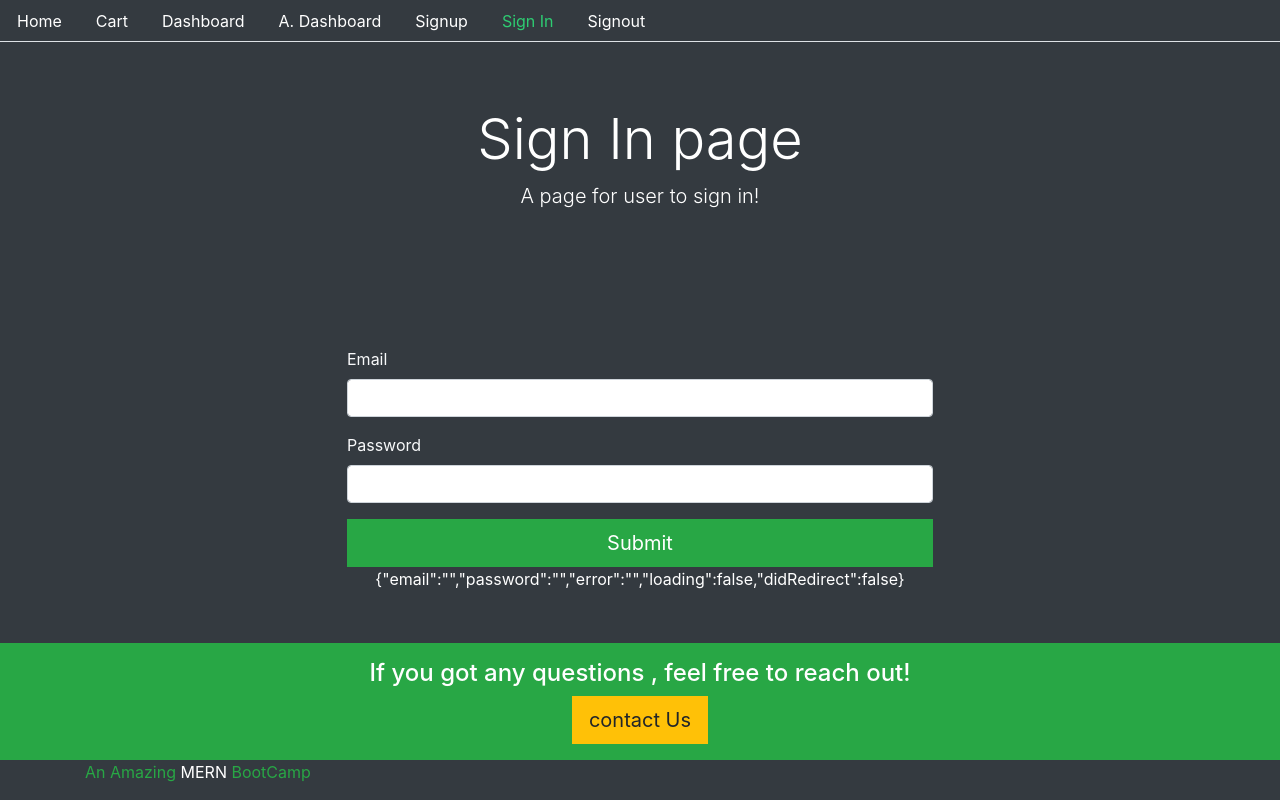
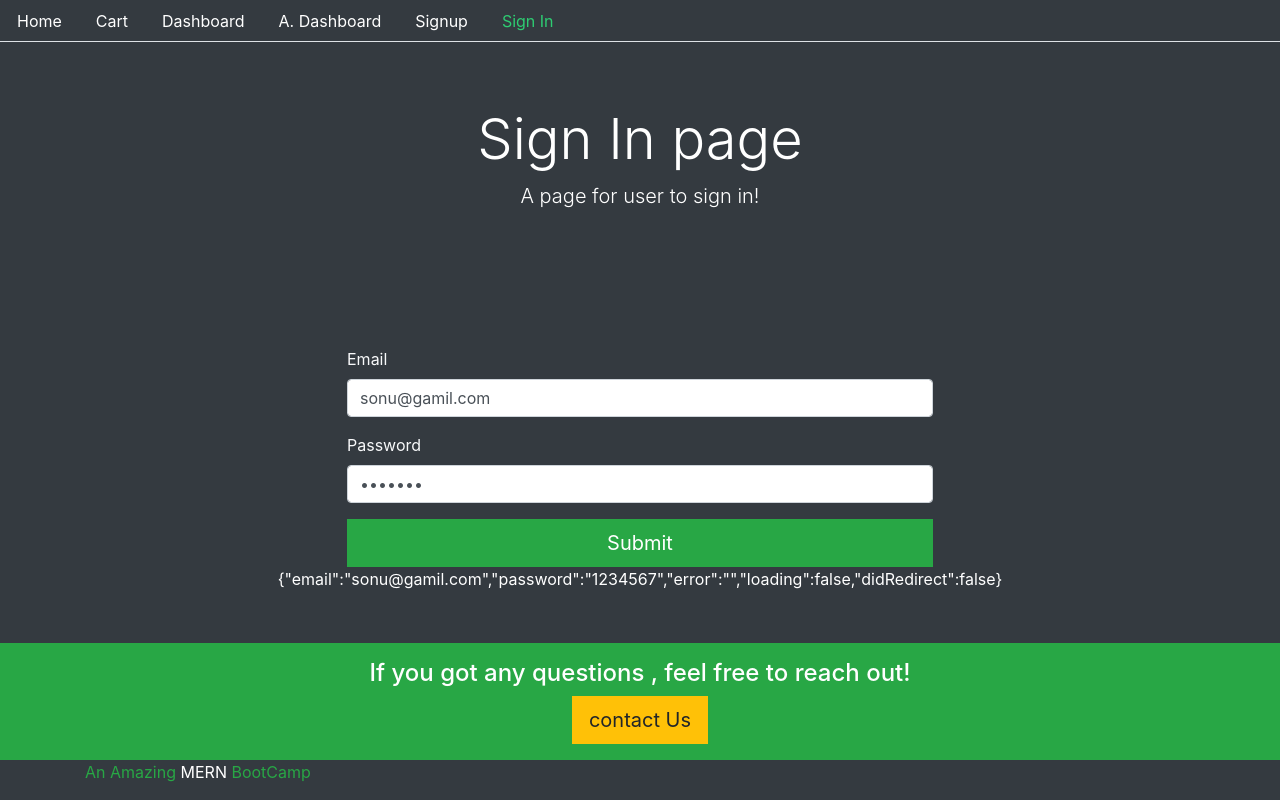
Before and after one commit to Pandey-Shailesh/Mern-Project, a React (Create React App) app in the folder projfrontend/: page /signin in a window 1280 px wide. Built offline with nearby package versions, Linux system fonts and the light colour scheme.

Commit message:
made signout and it works very fine

```diff
--- a/projfrontend/src/core/NavigationBar.js
+++ b/projfrontend/src/core/NavigationBar.js
@@ -1,5 +1,6 @@
-import React from "react";
+import React, { Fragment } from "react";
 import { Link, withRouter } from "react-router-dom";
+import { signout, isAuthenticated } from "../auth/helper";
 
 const currentTab = (history, path) => {
   if (history.location.pathname === path) {
@@ -44,6 +45,8 @@
           A. Dashboard
         </Link>
       </li>
+      {!isAuthenticated() && (
+        <Fragment>
           <li className="nav-item">
             <Link
               style={currentTab(history, "/signup")}
@@ -62,15 +65,22 @@
               Sign In
             </Link>
           </li>
+        </Fragment>
+      )}
+      {isAuthenticated() && (
         <li className="nav-item">
-        <Link
-          style={currentTab(history, "/signout")}
-          className="nav-link"
-          to="/signout"
+          <span
+            className="nav-link text-warning"
+            onClick={() => {
+              signout(() => {
+                history.push("/");
+              });
+            }}
           >
             Signout
-        </Link>
+          </span>
         </li>
+      )}
     </ul>
   </div>
 );
--- a/projfrontend/src/user/Signin.js
+++ b/projfrontend/src/user/Signin.js
@@ -5,8 +5,8 @@
 
 const Signin = () => {
   const [values, setValues] = useState({
-    email: "",
-    password: "",
+    email: "sonu@gamil.com",
+    password: "1234567",
     error: "",
     loading: false,
     didRedirect: false,
@@ -118,7 +118,7 @@
       {loadingMessage()}
       {errorMessage()}
       {signInForm()}
-       {/* {performRedirect()} */}
+      {performRedirect()}
       <p className="text-white text-center">{JSON.stringify(values)}</p>
     </Base>
   );
```
Lines whose indentation alone changed are shown as unchanged.
